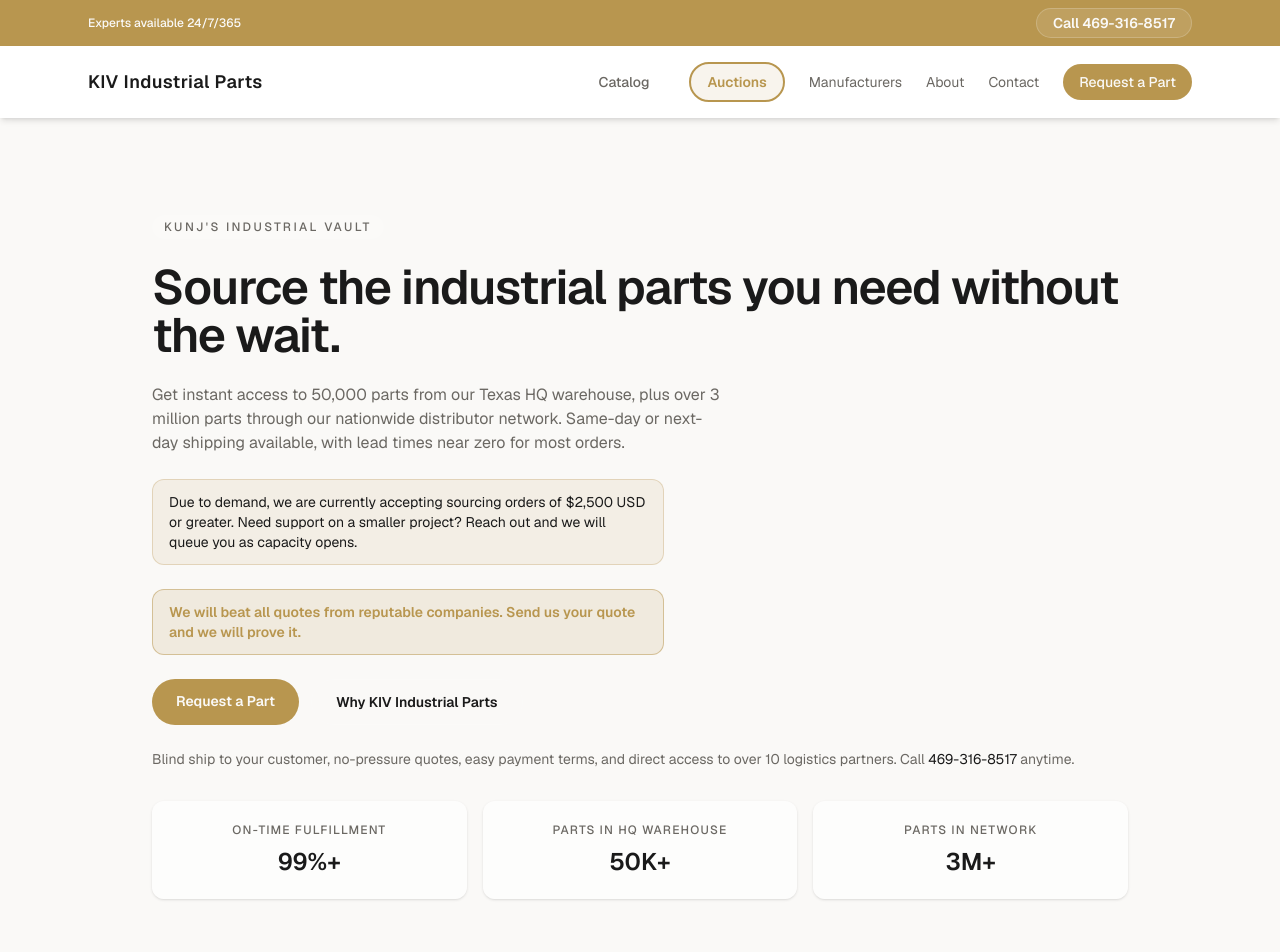
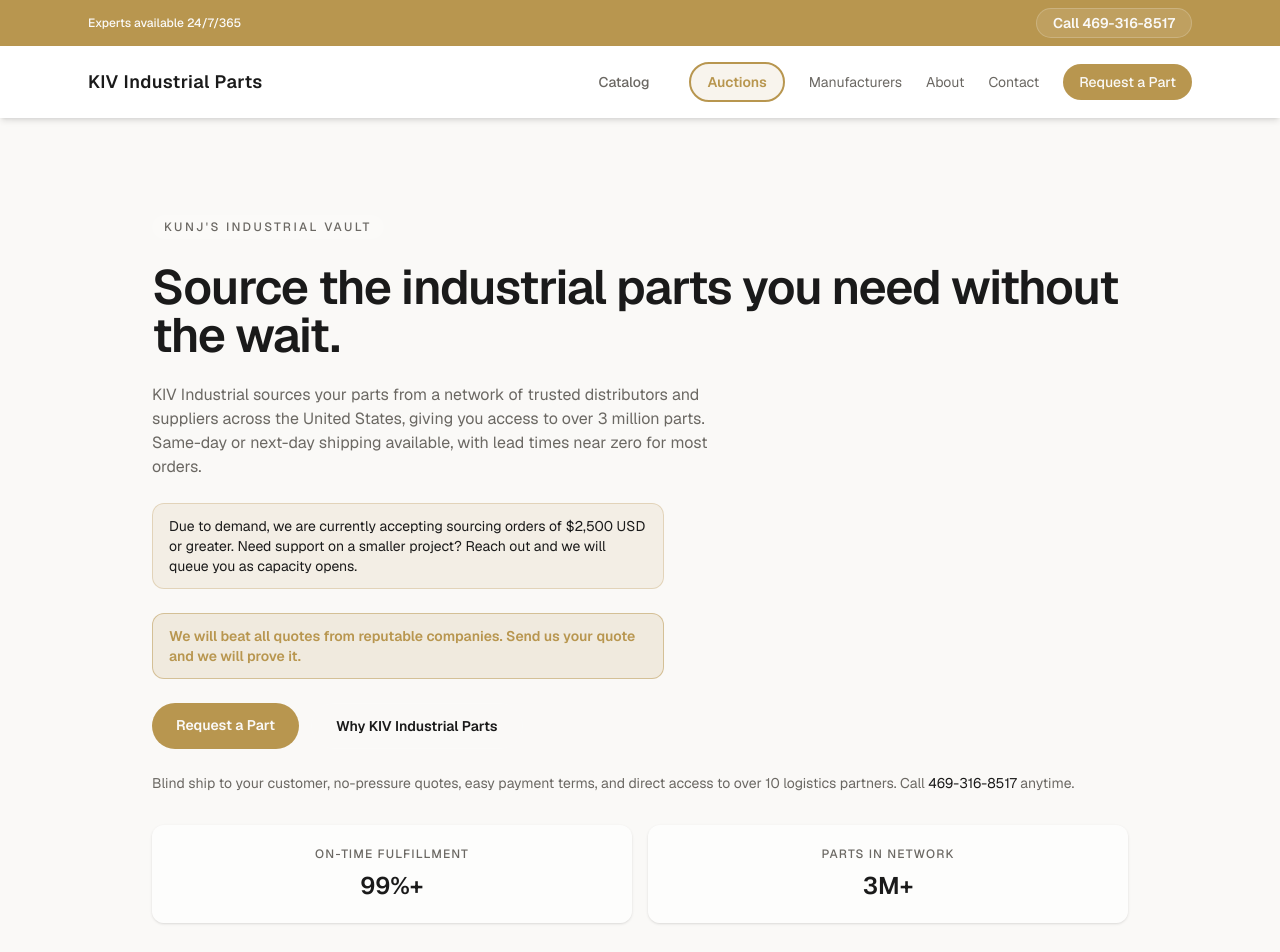
Before and after one commit to kunjtapiawala/kivindustrial, a Next.js app: page / in a window 1280 px wide. Shown: the top 952 px of the page. Built offline with nearby package versions, Linux system fonts and the light colour scheme.

Commit message:
Remove warehouse stat from home page, update hero to focus on customer access to network

```diff
--- a/src/app/page.tsx
+++ b/src/app/page.tsx
@@ -28,7 +28,7 @@ const Home = () => {
               Source the industrial parts you need without the wait.
           </h1>
             <p className="text-base text-muted sm:max-w-xl">
-              Get instant access to 50,000 parts from our Texas HQ warehouse, plus over 3 million parts through our nationwide distributor network. Same-day or next-day shipping available, with lead times near zero for most orders.
+              KIV Industrial sources your parts from a network of trusted distributors and suppliers across the United States, giving you access to over 3 million parts. Same-day or next-day shipping available, with lead times near zero for most orders.
             </p>
             <p className="rounded-xl border border-accent/30 bg-accent/10 px-4 py-3 text-sm text-primary sm:max-w-lg">
               Due to demand, we are currently accepting sourcing orders of $2,500 USD or greater. Need support on a smaller project? Reach out and we will queue you as capacity opens.
--- a/src/components/trust-grid.tsx
+++ b/src/components/trust-grid.tsx
@@ -5,13 +5,12 @@ type TrustPoint = {
 
 const TRUST_POINTS: TrustPoint[] = [
   { label: "On-Time Fulfillment", value: "99%+" },
-  { label: "Parts In HQ Warehouse", value: "50K+" },
   { label: "Parts In Network", value: "3M+" },
 ];
 
 const TrustGrid = () => {
   return (
-    <dl className="grid grid-cols-1 gap-4 sm:grid-cols-3">
+    <dl className="grid grid-cols-1 gap-4 sm:grid-cols-2">
       {TRUST_POINTS.map((point) => (
         <div
           key={point.label}
```
